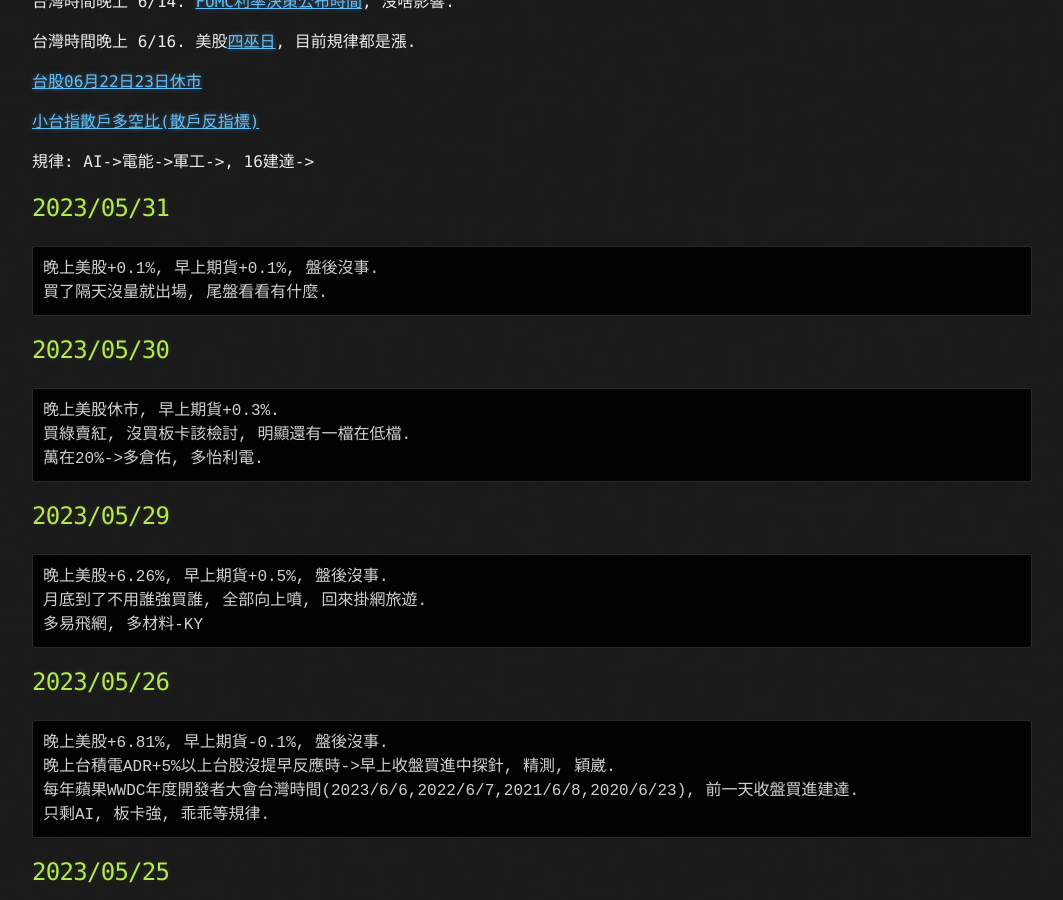
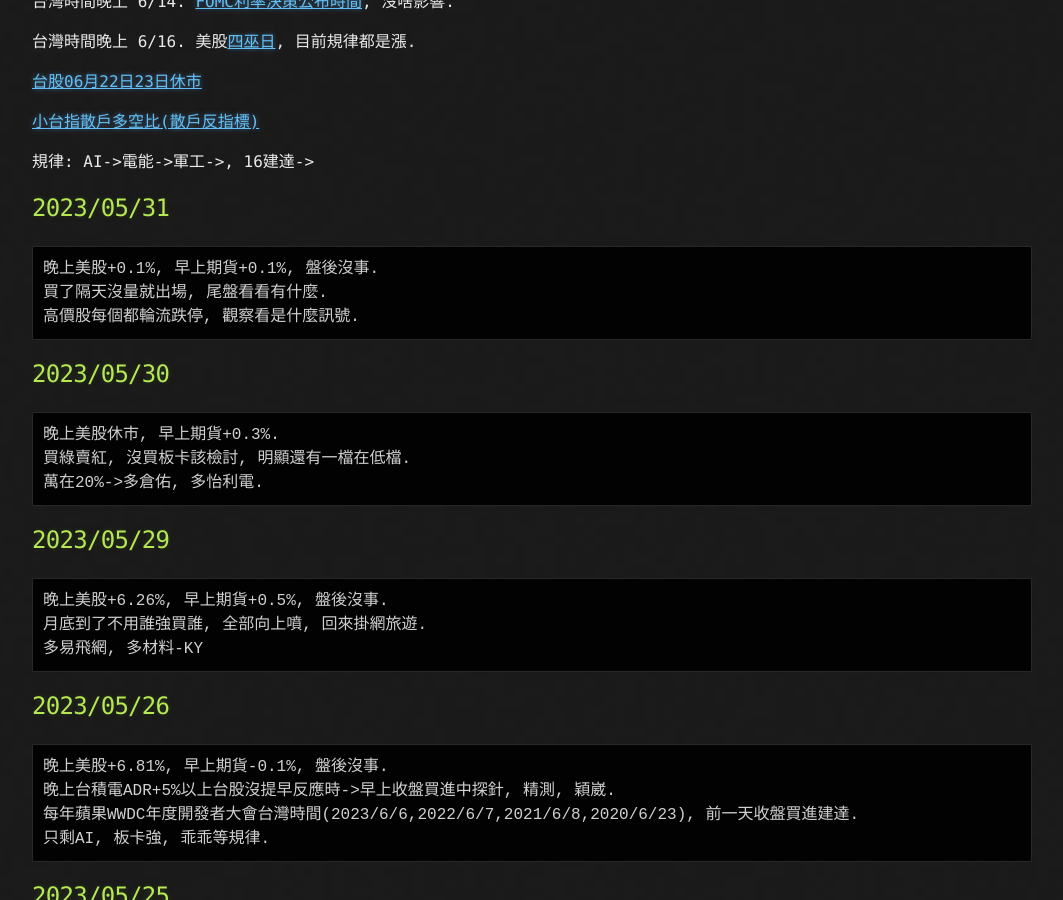
Before and after one commit to lepg5487/Stock_God, a Jekyll site: the page built from index.md, in a window 1280 px wide and 900 px high, scrolled down 388 px. Shown: the whole window, without its empty margins (108-1171 px from the left). Built offline with Jekyll 4.4.1, drawn with Linux system fonts in a browser that asks for light colours; our own code applies the rules of GitHub Pages for plain Markdown files.

Commit message:
Update index.md

````diff
--- a/index.md
+++ b/index.md
@@ -22,6 +22,7 @@ layout: testlayouts
 ```
 晚上美股+0.1%, 早上期貨+0.1%, 盤後沒事.
 買了隔天沒量就出場, 尾盤看看有什麼.
+高價股每個都輪流跌停, 觀察看是什麼訊號.
 ```
 
 ## 2023/05/30
````
